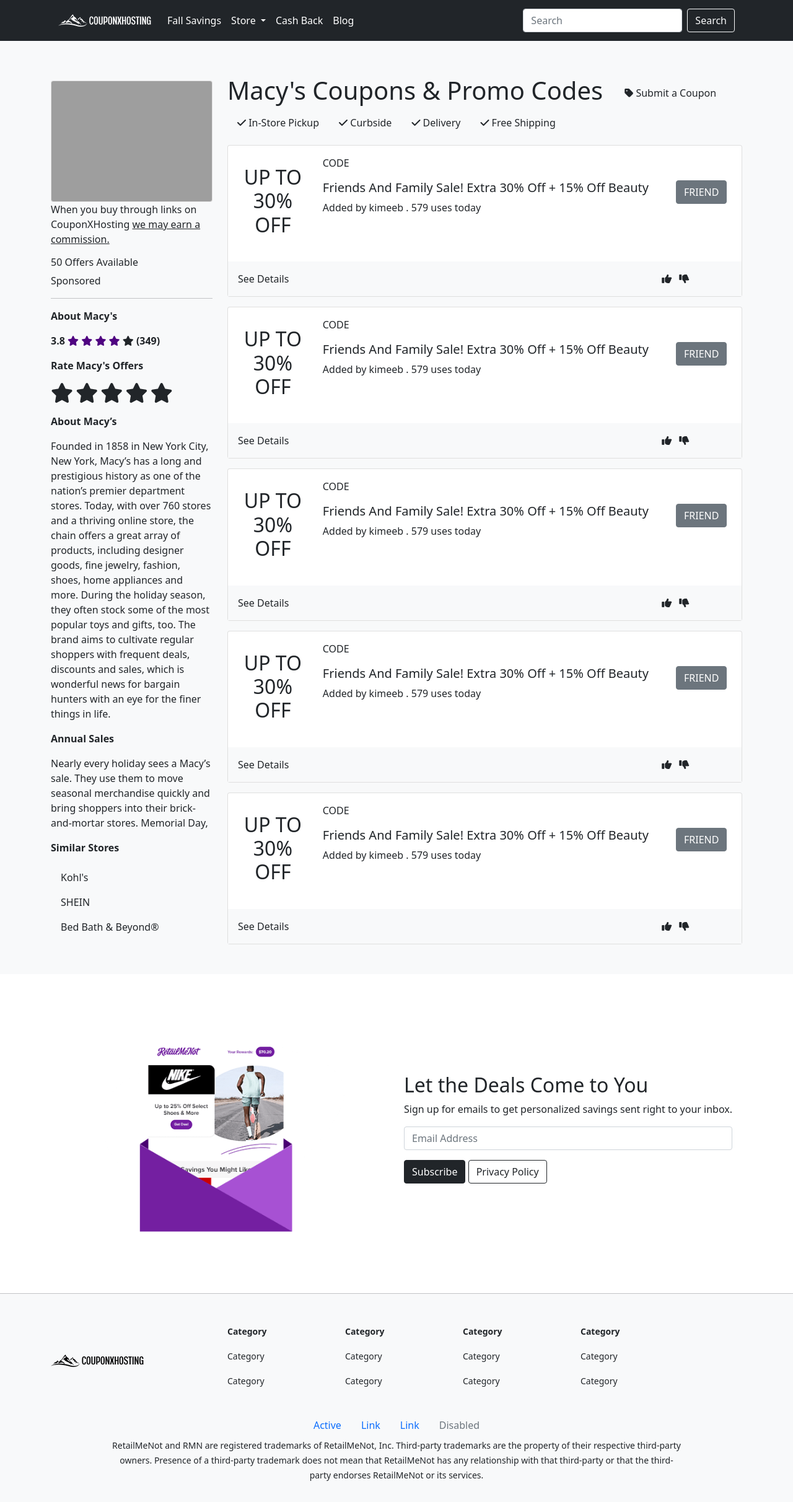
After one commit to Monoget/W-CouponXHosting, a PHP site: page /stores.html in a window 1280 px wide. The commit adds this page. Shown: the whole page at 62% size. Run offline with PHP 8.4, Linux system fonts and the light colour scheme; grey boxes are pictures that could not be loaded.

Commit message:
add store page

```diff
--- a/assets/css/style.css
+++ b/assets/css/style.css
@@ -67,3 +67,7 @@
     border-radius: 50%;
     background: black;
 }
+
+.checked {
+    color: #4f0381;
+}
--- /dev/null
+++ b/stores.html
@@ -0,0 +1,487 @@
+<!doctype html>
+<html lang="en">
+<head>
+    <!-- Required meta tags -->
+    <meta charset="utf-8">
+    <meta name="viewport" content="width=device-width, initial-scale=1">
+
+    <!-- Bootstrap CSS -->
+    <link href="assets/vendors/bootstrap/css/bootstrap.min.css" rel="stylesheet"/>
+
+    <!-- Fontawesome CSS -->
+    <link rel="stylesheet" href="assets/vendors/font-awesome/css/all.min.css"/>
+
+    <!-- Swiper CSS -->
+    <link rel='stylesheet' href='assets/vendors/swiper/css/swiper.min.css'>
+
+    <!-- Style CSS -->
+    <link rel='stylesheet' href='assets/css/style.css'>
+
+    <link rel="icon" type="image/x-icon" href="assets/images/logo/favicon.png">
+    <title>Stores - CouponXHosting</title>
+</head>
+<body>
+<!-- NAV Start -->
+<header class="bg-dark">
+    <div class="container">
+        <nav class="navbar navbar-expand-lg navbar-dark">
+            <div class="container-fluid">
+                <a class="navbar-brand" href="#"><img src="assets/images/logo/logo-white.png" class="img-fluid" alt=""/></a>
+                <button class="navbar-toggler" type="button" data-bs-toggle="collapse"
+                        data-bs-target="#navbarSupportedContent" aria-controls="navbarSupportedContent"
+                        aria-expanded="false" aria-label="Toggle navigation">
+                    <span class="navbar-toggler-icon"></span>
+                </button>
+                <div class="collapse navbar-collapse" id="navbarSupportedContent">
+                    <ul class="navbar-nav me-auto mb-2 mb-lg-0">
+                        <li class="nav-item">
+                            <a class="nav-link text-white" aria-current="page" href="#">Fall Savings</a>
+                        </li>
+                        <li class="nav-item dropdown">
+                            <a class="nav-link dropdown-toggle text-white" role="button" data-bs-toggle="dropdown"
+                               aria-expanded="false">
+                                Store
+                            </a>
+                            <ul class="dropdown-menu multi-level">
+                                <li class="dropdown-submenu">
+                                    <a href="#" class="dropdown-item dropdown-toggle"
+                                       data-toggle="dropdown">Dropdown</a>
+                                    <ul class="dropdown-menu">
+                                        <li><a href="#" class="dropdown-item">Action</a></li>
+                                        <!--<li class="dropdown-submenu">
+                                            <a href="#" class="dropdown-item dropdown-toggle" data-toggle="dropdown">Dropdown</a>
+                                            <ul class="dropdown-menu">
+                                                <li class="dropdown-submenu">
+                                                    <a href="#" class="dropdown-item dropdown-toggle" data-toggle="dropdown">Dropdown</a>
+                                                    <ul class="dropdown-menu">
+                                                        <li><a href="#" class="dropdown-item">Action</a></li>
+                                                        <li><a href="#" class="dropdown-item">Another action</a></li>
+                                                        <li><a href="#" class="dropdown-item">Something else here</a></li>
+                                                        <li class="divider"></li>
+                                                        <li><a href="#" class="dropdown-item">Separated link</a></li>
+                                                        <li class="divider"></li>
+                                                        <li><a href="#" class="dropdown-item">One more separated link</a></li>
+                                                    </ul>
+                                                </li>
+                                            </ul>
+                                        </li>-->
+                                    </ul>
+                                </li>
+                            </ul>
+                        </li>
+                        <li class="nav-item">
+                            <a class="nav-link text-white" href="#">Cash Back</a>
+                        </li>
+                        <li class="nav-item">
+                            <a class="nav-link text-white" href="#">Blog</a>
+                        </li>
+                    </ul>
+                    <form class="d-flex">
+                        <input class="form-control me-2" type="search" placeholder="Search" aria-label="Search">
+                        <button class="btn btn-outline-light" type="submit">Search</button>
+                    </form>
+                </div>
+            </div>
+        </nav>
+    </div>
+</header>
+<!-- NAV End -->
+
+<section class="bg-light pt-5 pb-5">
+    <div class="container">
+        <div class="row">
+            <div class="col-lg-3">
+                <div class="card mt-3">
+                    <img class="card-img" src="https://assets.codepen.io/6093409/mountains-3.jpg"
+                         alt="a snow-capped mountain range"/>
+                </div>
+                <p>When you buy through links on CouponXHosting <u>we may earn a commission.</u></p>
+                <h6>50 Offers Available</h6>
+                <p class="mt-2">Sponsored</p>
+                <hr/>
+                <p>
+                    <strong>About Macy's</strong>
+                </p>
+                <p>
+                    <strong>
+                        3.8
+                        <span class="fa fa-star checked"></span>
+                        <span class="fa fa-star checked"></span>
+                        <span class="fa fa-star checked"></span>
+                        <span class="fa fa-star checked"></span>
+                        <span class="fa fa-star"></span>
+                        (349)
+                    </strong>
+                </p>
+                <p>
+                    <strong>Rate Macy's Offers</strong>
+                </p>
+                <p>
+                    <span class="fa fa-star fa-2x"></span>
+                    <span class="fa fa-star fa-2x"></span>
+                    <span class="fa fa-star fa-2x"></span>
+                    <span class="fa fa-star fa-2x"></span>
+                    <span class="fa fa-star fa-2x"></span>
+                </p>
+                <p>
+                    <strong>About Macy’s</strong>
+                </p>
+                <p>
+                    Founded in 1858 in New York City, New York, Macy’s has a long and prestigious history as one of the
+                    nation’s premier department stores. Today, with over 760 stores and a thriving online store, the
+                    chain
+                    offers a great array of products, including designer goods, fine jewelry, fashion, shoes, home
+                    appliances and more. During the holiday season, they often stock some of the most popular toys and
+                    gifts, too. The brand aims to cultivate regular shoppers with frequent deals, discounts and sales,
+                    which
+                    is wonderful news for bargain hunters with an eye for the finer things in life.
+                </p>
+                <p>
+                    <strong>Annual Sales</strong>
+                </p>
+                <p>
+                    Nearly every holiday sees a Macy’s sale. They use them to move seasonal merchandise quickly and bring
+                    shoppers into their brick-and-mortar stores. Memorial Day,
+                </p>
+                <p>
+                    <strong>Similar Stores</strong>
+                </p>
+                <ul class="nav flex-column">
+                    <li class="nav-item">
+                        <a class="nav-link text-dark" href="#">Kohl's</a>
+                    </li>
+                    <li class="nav-item">
+                        <a class="nav-link text-dark" href="#">SHEIN</a>
+                    </li>
+                    <li class="nav-item">
+                        <a class="nav-link text-dark" href="#">Bed Bath & Beyond®</a>
+                    </li>
+                </ul>
+            </div>
+            <div class="col-lg-9">
+                <div class="row">
+                    <div class="col-lg-9 mt-2">
+                        <h1>Macy's Coupons & Promo Codes </h1>
+                        <ul class="nav">
+                            <li class="nav-item">
+                                <a class="nav-link text-dark" aria-current="page" href="#"><i class="fa-solid fa-check"></i> In-Store Pickup</a>
+                            </li>
+                            <li class="nav-item">
+                                <a class="nav-link text-dark" href="#"><i class="fa-solid fa-check"></i> Curbside</a>
+                            </li>
+                            <li class="nav-item">
+                                <a class="nav-link text-dark" href="#"><i class="fa-solid fa-check"></i> Delivery</a>
+                            </li>
+                            <li class="nav-item">
+                                <a class="nav-link text-dark" href="#"><i class="fa-solid fa-check"></i> Free Shipping</a>
+                            </li>
+                        </ul>
+                    </div>
+                    <div class="col-lg-3 mt-4">
+                        <i class="fa-solid fa-tag"></i> Submit a Coupon
+                    </div>
+                    <div class="col-lg-12 mt-3">
+                        <div class="card">
+                            <div class="card-body">
+                                <div class="row">
+                                    <div class="col-2 text-center p-3">
+                                        <h2>
+                                            UP TO
+                                            30%
+                                            OFF
+                                        </h2>
+                                    </div>
+                                    <div class="col-10">
+                                        <p>CODE</p>
+                                        <div class="row">
+                                            <div class="col-10">
+                                                <h5>Friends And Family Sale! Extra 30% Off + 15% Off Beauty</h5>
+                                                <p>Added by kimeeb . 579 uses today</p>
+                                            </div>
+                                            <div class="col-2 pe-2">
+                                                <button type="button" class="btn btn-secondary">FRIEND</button>
+                                            </div>
+                                        </div>
+                                    </div>
+                                </div>
+                            </div>
+                            <div class="card-body bg-light">
+                                <div class="row">
+                                    <div class="col-10">
+                                        See Details
+                                    </div>
+                                    <div class="col-2">
+                                        <i class="fa-solid fa-thumbs-up me-2"></i>
+                                        <i class="fa-solid fa-thumbs-down"></i>
+                                    </div>
+                                </div>
+                            </div>
+                        </div>
+                    </div>
+                    <div class="col-lg-12 mt-3">
+                        <div class="card">
+                            <div class="card-body">
+                                <div class="row">
+                                    <div class="col-2 text-center p-3">
+                                        <h2>
+                                            UP TO
+                                            30%
+                                            OFF
+                                        </h2>
+                                    </div>
+                                    <div class="col-10">
+                                        <p>CODE</p>
+                                        <div class="row">
+                                            <div class="col-10">
+                                                <h5>Friends And Family Sale! Extra 30% Off + 15% Off Beauty</h5>
+                                                <p>Added by kimeeb . 579 uses today</p>
+                                            </div>
+                                            <div class="col-2 pe-2">
+                                                <button type="button" class="btn btn-secondary">FRIEND</button>
+                                            </div>
+                                        </div>
+                                    </div>
+                                </div>
+                            </div>
+                            <div class="card-body bg-light">
+                                <div class="row">
+                                    <div class="col-10">
+                                        See Details
+                                    </div>
+                                    <div class="col-2">
+                                        <i class="fa-solid fa-thumbs-up me-2"></i>
+                                        <i class="fa-solid fa-thumbs-down"></i>
+                                    </div>
+                                </div>
+                            </div>
+                        </div>
+                    </div>
+                    <div class="col-lg-12 mt-3">
+                        <div class="card">
+                            <div class="card-body">
+                                <div class="row">
+                                    <div class="col-2 text-center p-3">
+                                        <h2>
+                                            UP TO
+                                            30%
+                                            OFF
+                                        </h2>
+                                    </div>
+                                    <div class="col-10">
+                                        <p>CODE</p>
+                                        <div class="row">
+                                            <div class="col-10">
+                                                <h5>Friends And Family Sale! Extra 30% Off + 15% Off Beauty</h5>
+                                                <p>Added by kimeeb . 579 uses today</p>
+                                            </div>
+                                            <div class="col-2 pe-2">
+                                                <button type="button" class="btn btn-secondary">FRIEND</button>
+                                            </div>
+                                        </div>
+                                    </div>
+                                </div>
+                            </div>
+                            <div class="card-body bg-light">
+                                <div class="row">
+                                    <div class="col-10">
+                                        See Details
+                                    </div>
+                                    <div class="col-2">
+                                        <i class="fa-solid fa-thumbs-up me-2"></i>
+                                        <i class="fa-solid fa-thumbs-down"></i>
+                                    </div>
+                                </div>
+                            </div>
+                        </div>
+                    </div>
+                    <div class="col-lg-12 mt-3">
+                        <div class="card">
+                            <div class="card-body">
+                                <div class="row">
+                                    <div class="col-2 text-center p-3">
+                                        <h2>
+                                            UP TO
+                                            30%
+                                            OFF
+                                        </h2>
+                                    </div>
+                                    <div class="col-10">
+                                        <p>CODE</p>
+                                        <div class="row">
+                                            <div class="col-10">
+                                                <h5>Friends And Family Sale! Extra 30% Off + 15% Off Beauty</h5>
+                                                <p>Added by kimeeb . 579 uses today</p>
+                                            </div>
+                                            <div class="col-2 pe-2">
+                                                <button type="button" class="btn btn-secondary">FRIEND</button>
+                                            </div>
+                                        </div>
+                                    </div>
+                                </div>
+                            </div>
+                            <div class="card-body bg-light">
+                                <div class="row">
+                                    <div class="col-10">
+                                        See Details
+                                    </div>
+                                    <div class="col-2">
+                                        <i class="fa-solid fa-thumbs-up me-2"></i>
+                                        <i class="fa-solid fa-thumbs-down"></i>
+                                    </div>
+                                </div>
+                            </div>
+                        </div>
+                    </div>
+                    <div class="col-lg-12 mt-3">
+                        <div class="card">
+                            <div class="card-body">
+                                <div class="row">
+                                    <div class="col-2 text-center p-3">
+                                        <h2>
+                                            UP TO
+                                            30%
+                                            OFF
+                                        </h2>
+                                    </div>
+                                    <div class="col-10">
+                                        <p>CODE</p>
+                                        <div class="row">
+                                            <div class="col-10">
+                                                <h5>Friends And Family Sale! Extra 30% Off + 15% Off Beauty</h5>
+                                                <p>Added by kimeeb . 579 uses today</p>
+                                            </div>
+                                            <div class="col-2 pe-2">
+                                                <button type="button" class="btn btn-secondary">FRIEND</button>
+                                            </div>
+                                        </div>
+                                    </div>
+                                </div>
+                            </div>
+                            <div class="card-body bg-light">
+                                <div class="row">
+                                    <div class="col-10">
+                                        See Details
+                                    </div>
+                                    <div class="col-2">
+                                        <i class="fa-solid fa-thumbs-up me-2"></i>
+                                        <i class="fa-solid fa-thumbs-down"></i>
+                                    </div>
+                                </div>
+                            </div>
+                        </div>
+                    </div>
+                </div>
+            </div>
+        </div>
+    </div>
+</section>
+
+<!-- Newsletter Start -->
+<section>
+    <div class="container pt-5 pb-5">
+        <div class="row">
+            <div class="col-lg-6 mt-3">
+                <div class="d-flex align-items-center">
+                    <div class="text-end">
+                        <img src="assets/images/savings-banner/3.webp" class="img-fluid" alt=""/>
+                    </div>
+                </div>
+            </div>
+            <div class="col-lg-6 d-flex align-items-center">
+                <div>
+                    <h2>Let the Deals Come to You</h2>
+                    <p>Sign up for emails to get personalized savings sent right to your inbox.</p>
+                    <input type="email" class="form-control" placeholder="Email Address"/>
+                    <button type="button" class="btn btn-dark mt-3">Subscribe</button>
+                    <button type="button" class="btn btn-outline-dark mt-3">Privacy Policy</button>
+                </div>
+            </div>
+        </div>
+    </div>
+</section>
+<!-- Newsletter End -->
+
+<!-- Footer Start -->
+<footer class="bg-light">
+    <hr/>
+    <div class="container pt-3 pb-3">
+        <div class="row">
+            <div class="col-lg-3 mt-3 d-flex  align-items-center">
+                <div>
+                    <img src="assets/images/logo/logo-black.png" class="img-fluid" alt=""/>
+                </div>
+            </div>
+            <div class="col-lg-2 mt-3">
+                <p><small><strong>Category</strong></small></p>
+                <p><small>Category</small></p>
+                <p><small>Category</small></p>
+            </div>
+            <div class="col-lg-2 mt-3">
+                <p><small><strong>Category</strong></small></p>
+                <p><small>Category</small></p>
+                <p><small>Category</small></p>
+            </div>
+            <div class="col-lg-2 mt-3">
+                <p><small><strong>Category</strong></small></p>
+                <p><small>Category</small></p>
+                <p><small>Category</small></p>
+            </div>
+            <div class="col-lg-2 mt-3">
+                <p><small><strong>Category</strong></small></p>
+                <p><small>Category</small></p>
+                <p><small>Category</small></p>
+            </div>
+        </div>
+        <div class="row mt-4">
+            <div class="col-lg-1">
+
+            </div>
+            <div class="col-lg-10">
+                <ul class="nav justify-content-center">
+                    <li class="nav-item">
+                        <a class="nav-link active" aria-current="page" href="#">Active</a>
+                    </li>
+                    <li class="nav-item">
+                        <a class="nav-link" href="#">Link</a>
+                    </li>
+                    <li class="nav-item">
+                        <a class="nav-link" href="#">Link</a>
+                    </li>
+                    <li class="nav-item">
+                        <a class="nav-link disabled" href="#" tabindex="-1" aria-disabled="true">Disabled</a>
+                    </li>
+                </ul>
+                <p class="text-center">
+                    <small>
+                        RetailMeNot and RMN are registered trademarks of RetailMeNot, Inc. Third-party trademarks are
+                        the
+                        property of their respective third-party owners. Presence of a third-party trademark does not
+                        mean that
+                        RetailMeNot has any relationship with that third-party or that the third-party endorses
+                        RetailMeNot or
+                        its services.
+                    </small>
+                </p>
+            </div>
+            <div class="col-lg-1">
+
+            </div>
+        </div>
+    </div>
+</footer>
+<!-- Footer End -->
+
+<!-- Bootstrap JS -->
+<script src="assets/vendors/bootstrap/js/bootstrap.bundle.min.js"></script>
+
+<!-- Swiper JS -->
+<script src="assets/vendors/swiper/js/swiper.min.js"></script>
+
+<!-- JQuery JS -->
+<script src="assets/vendors/jquery/jquery.min.js"></script>
+
+<!-- Main JS -->
+<script src="assets/js/main.js"></script>
+
+</body>
+</html>
```
